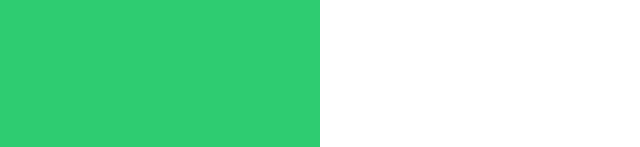
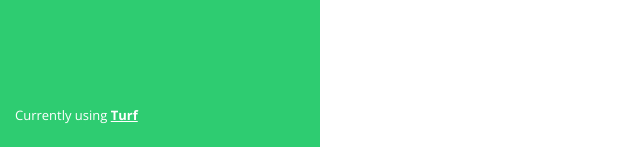
Before and after one commit to rowanwins/turf-builder, a Node server app: page / in a window 1280 px wide. Shown: the part 653-800 px from the top of the page, without its empty margins (0-640 px from the left). Run offline with Node 20, Linux system fonts and the light colour scheme.

Commit message:
Included turf version number in app.

```diff
--- a/index.js
+++ b/index.js
@@ -15,6 +15,7 @@ app.get("/", function(req, res){
 
 	res.render("index", {
 		turfModules: turfModules,
+		turfVersion: turfVersion,
 		placeholder: "turf_" + d
 	});
 });
@@ -91,7 +92,12 @@ app.get("/build", function(req, res){
 var turfModules =[];
 var turfLocation = 'node_modules/turf/node_modules';
 
+var turfVersion;
+
 var startup = (function checkExistance(){
+
+	var pjson = require(__dirname+'/node_modules/turf/package.json');
+	turfVersion = pjson.version;
 
 	fs.lstat(turfLocation, function (err, inodeStatus) {
 		if (err){
--- a/views/index.ejs
+++ b/views/index.ejs
@@ -93,6 +93,15 @@
 			font-style: italic;
 			margin-top: 5px;
 		}
+		#versionNumber{
+			font-size:13px;
+			position: absolute;
+			bottom: 10px;
+		}
+		#versionNumber a{
+			font-weight: bold;
+			color: white;
+		}
 
 	</style>
 </head>
@@ -108,11 +117,14 @@
 			<label class="note">Defaults to turf_dddMDDYYYY.min.js</label>
 			<label class="note">No need to include the file extension (eg .min.js)</label>
 			<button id="createBuild">Build</button>
+
+			<p id="versionNumber">Currently using <a target="_blank" href="https://github.com/Turfjs/turf/tree/v<%= turfVersion %>">Turf <%= turfVersion %></a></p>
+
 		</div>
 	</div>
-
 	<div class="modules">
 		<h3>Available modules</h3>
+
 		<ul id="modulesList">
 			<% for(var i=0; i<turfModules.length; i++) {%>
 			<li><input type="checkbox" name=<%= turfModules[i] %> value=<%= turfModules[i] %>><%= turfModules[i] %></li>
```
